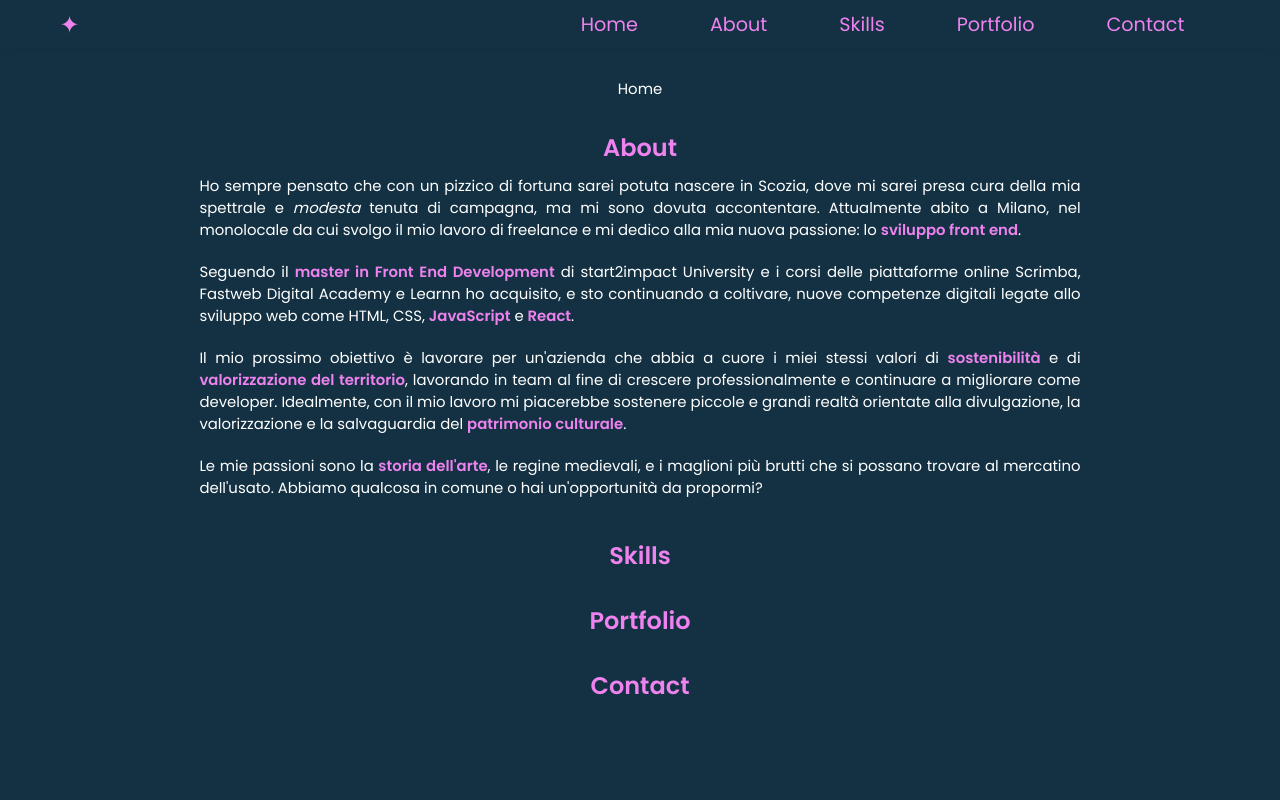
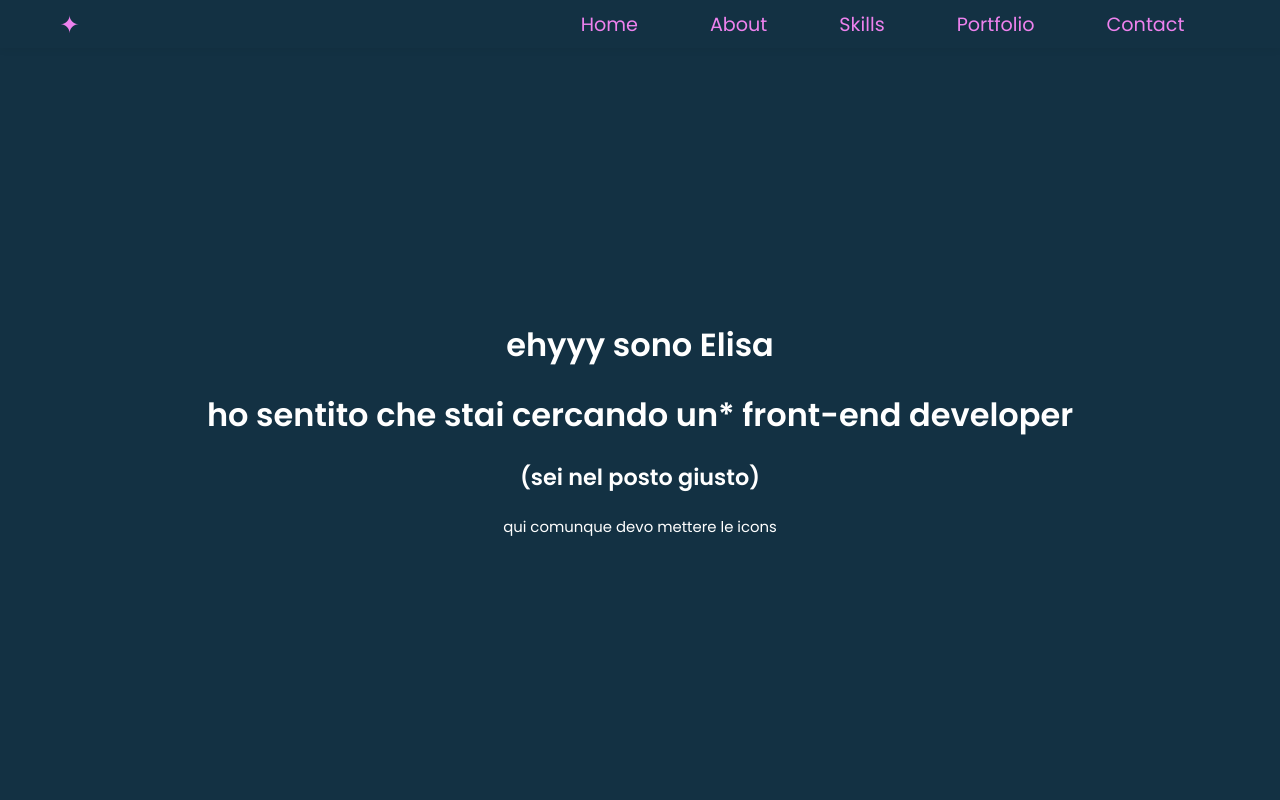
Before and after one commit to elisa-morales/elisa-morales.github.io, a website: page index.html in a window 1280 px wide. Shown: the top 800 px of the page. Drawn offline with nearby package versions, Linux system fonts and the light colour scheme.

Commit message:
about section

```diff
--- a/assets/scss/style.scss
+++ b/assets/scss/style.scss
@@ -37,13 +37,18 @@ body {
   color: $titleColor;
 }
 
-h2 {
+h1 {
+  font-size: 2rem;
+}
+
+h3 {
   font-size: 1.5rem;
   color: $titleColor;
 }
 
 header {
-  position: sticky;
+  position: fixed;
+  top: 0;
   @include flexCenter;
   width: 100%;
   height: 3rem;
@@ -81,10 +86,15 @@ header {
 
 .container {
   //background-color: rgb(216, 21, 21);
+  height: 100vh;
   @include flexCenter;
   flex-direction: column;
   text-align: justify;
   margin: 2em 6em;
+}
+
+.hero-content {
+  text-align: center;
 }
 
 .about-content p {
@@ -154,6 +164,7 @@ header {
   }
 
   .container {
+    height: 100dvh;
     margin: 2em;
   }
 }
--- a/index.html
+++ b/index.html
@@ -36,12 +36,20 @@
       </nav>
     </header>
 
-    <div id="#" class="container">Home</div>
+    <div id="#" class="container">
+      <div class="hero-content">
+        <span id="typed-el"></span>
+        <div>qui comunque devo mettere le icons</div>
+      </div>
+    </div>
 
     <div id="about" class="container">
-      <h2>About</h2>
+      <h3>About</h3>
       <div class="about-content">
-        <p>Ho sempre pensato che con un pizzico di fortuna sarei potuta nascere in Scozia, dove mi sarei presa cura della mia spettrale e <span class="italic">modesta</span> tenuta di campagna, ma mi sono dovuta accontentare. Attualmente abito a Milano, nel monolocale da cui svolgo il mio lavoro di freelance e mi dedico alla mia nuova passione: lo <span class="bold">sviluppo front end</span>.</p>
+        <p>
+          Ho sempre pensato che con un pizzico di fortuna sarei potuta nascere in Scozia, dove mi sarei presa cura della mia spettrale e <span class="italic">modesta</span> tenuta di campagna, ma mi sono dovuta accontentare. Attualmente abito a <span class="bold">Milano</span>, nel monolocale da cui svolgo il mio lavoro di freelance e mi dedico alla mia nuova passione: lo
+          <span class="bold">sviluppo front end</span>.
+        </p>
 
         <p>Seguendo il <span class="bold">master in Front End Development</span> di start2impact University e i corsi delle piattaforme online Scrimba, Fastweb Digital Academy e Learnn ho acquisito, e sto continuando a coltivare, nuove competenze digitali legate allo sviluppo web come HTML, CSS, <span class="bold">JavaScript</span> e <span class="bold">React</span>.</p>
 
@@ -55,17 +63,26 @@
     </div>
 
     <div id="skills" class="container">
-      <h2>Skills</h2>
+      <h3>Skills</h3>
     </div>
 
     <div id="portfolio" class="container">
-      <h2>Portfolio</h2>
+      <h3>Portfolio</h3>
     </div>
 
     <div id="contact" class="container">
-      <h2>Contact</h2>
+      <h3>Contact</h3>
     </div>
 
     <script src="./assets/js/index.js"></script>
+    <script src="https://unpkg.com/typed.js@2.0.16/dist/typed.umd.js"></script>
+    <script>
+      var typed6 = new Typed("#typed-el", {
+        strings: ["<h1>ehyyy sono Elisa</h1>^1000\n `<br/><h1>ho sentito che stai cercando un* front-end developer</h1>` ^1000\n `<br/><h2>(sei nel posto giusto)</h2>"],
+        typeSpeed: 40,
+        backSpeed: 0,
+        loop: false,
+      })
+    </script>
   </body>
 </html>
--- /dev/null
+++ b/package.json
@@ -0,0 +1,5 @@
+{
+  "dependencies": {
+    "typed.js": "^2.0.16"
+  }
+}
```
Also changed, not shown: css/style.min.css, 2 other files.
